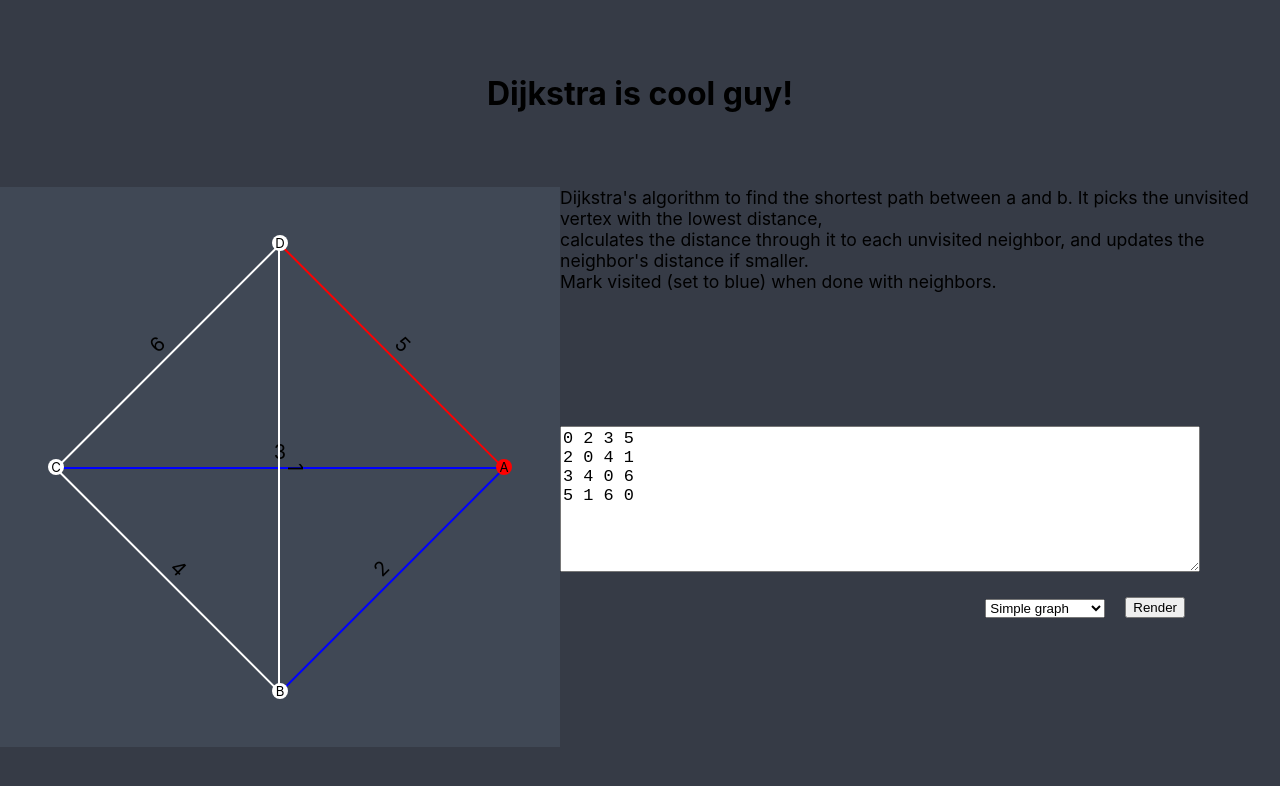
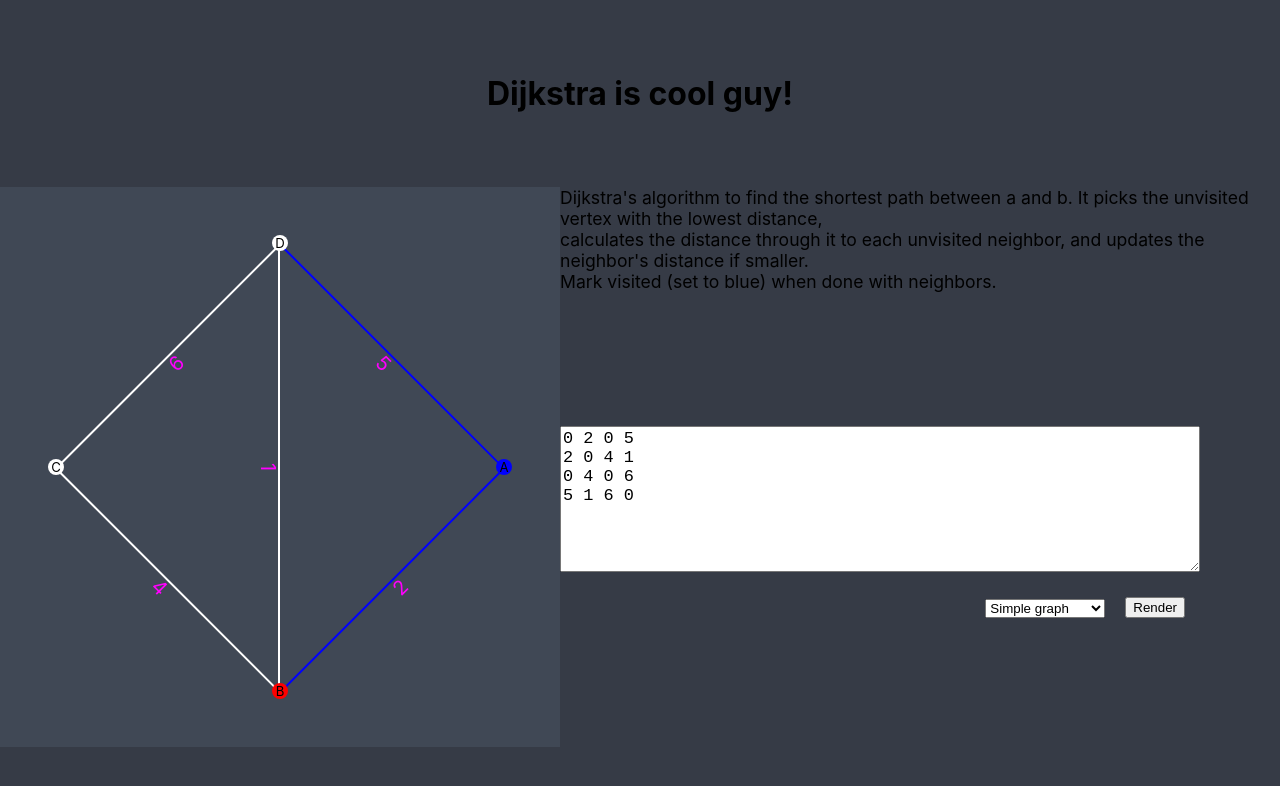
Before and after one commit to songofroland/pt-dijkstra, a React (Create React App) app: page / in a window 1280 px wide. Shown: the top 786 px of the page. Built offline with nearby package versions, Linux system fonts and the light colour scheme.

Commit message:
Label color & fix crash bug (#17)
* Changed node label color

* Fix crash on graph change bug

```diff
--- a/src/App.css
+++ b/src/App.css
@@ -47,13 +47,14 @@ main {
 }
 
 .edge-label {
-  height: 100%;
-  width: 100%;
-  margin-top: -2vh;
+  position: relative;
+  z-index: 2;
+  top: 0;
+  left: 0;
+  right: 0;
+  text-align: center;
   font-size: 2.5em;
-  display: flex;
-  justify-content: center;
-  align-items: center;
+  color: magenta;
 }
 
 .graph-editor {
--- a/src/components/CanvasAnimator.tsx
+++ b/src/components/CanvasAnimator.tsx
@@ -14,12 +14,17 @@ function CanvasAnimator({ graph, frames }
   useEffect(() => {
     setTimeout(() => {
       let nextFrame = frameNum + 1;
-      if (nextFrame === frames.length) {
+      if (frames[nextFrame] === undefined) {
         nextFrame = 0;
       }
       setFrameNum(nextFrame);
     }, MS_PER_FRAME);
   });
+
+  if (frames[frameNum] === undefined) {
+    // Might happen when changing graphs
+    setFrameNum(0);
+  }
 
   return <>
     <Canvas
--- a/src/components/Edge.tsx
+++ b/src/components/Edge.tsx
@@ -28,6 +28,7 @@ function Edge({ from, to, label, bgColor }
     left: `${x}%`,
     top: `${y}%`,
     backgroundColor: bgColor,
+    zIndex: 0,
     height: '2px',
     width: `${length}%`,
     transformOrigin: 'top left',
--- a/src/logic/graphSamples.ts
+++ b/src/logic/graphSamples.ts
@@ -24,12 +24,12 @@ const samples: { [key: string]: any } = {
   },
   simple: {
     graph: [
-      [0, 2, 3, 5],
+      [0, 2, 0, 5],
       [2, 0, 4, 1],
-      [3, 4, 0, 6],
+      [0, 4, 0, 6],
       [5, 1, 6, 0],
     ],
-    string: '0 2 3 5\n2 0 4 1\n3 4 0 6\n5 1 6 0',
+    string: '0 2 0 5\n2 0 4 1\n0 4 0 6\n5 1 6 0',
   },
 };
 
```
